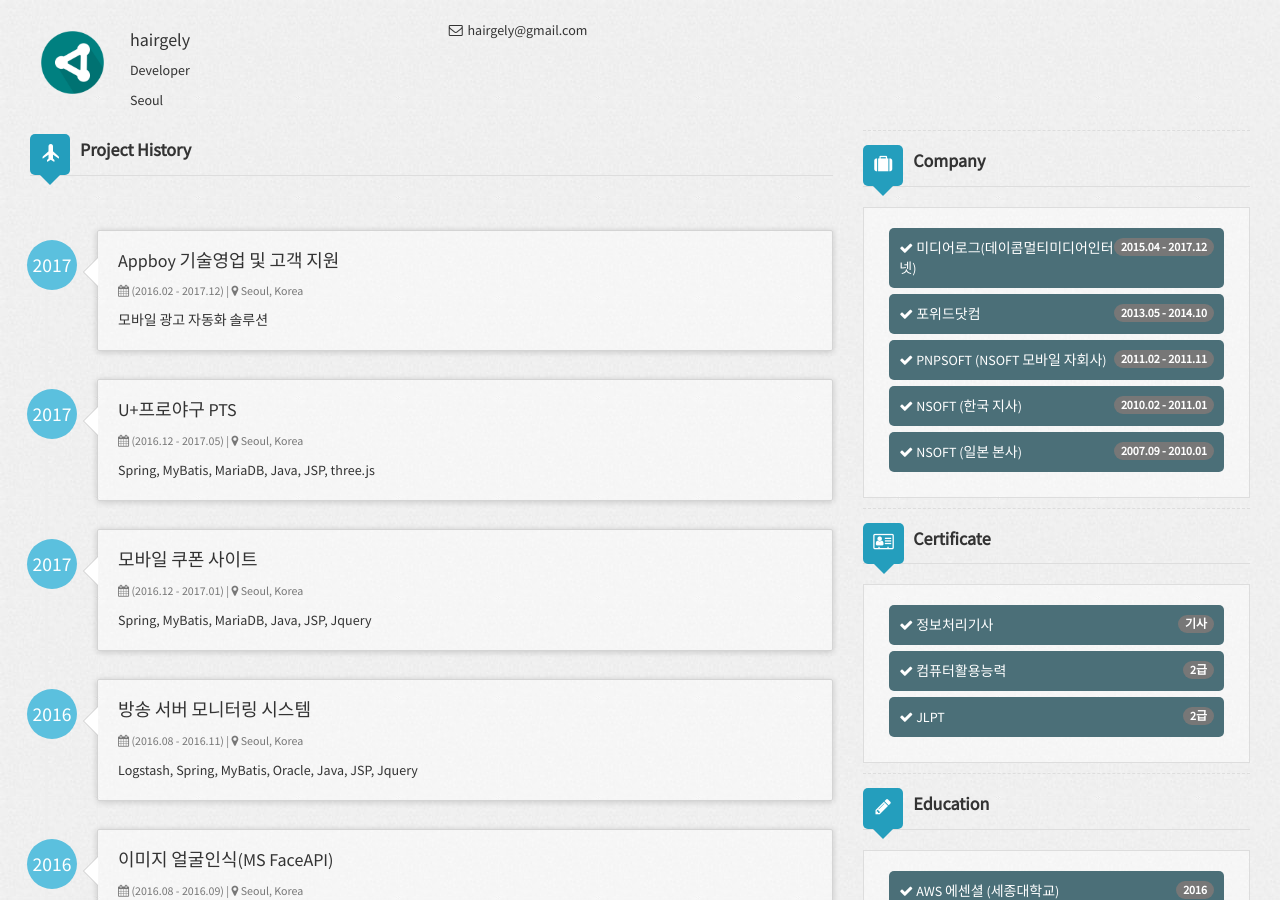
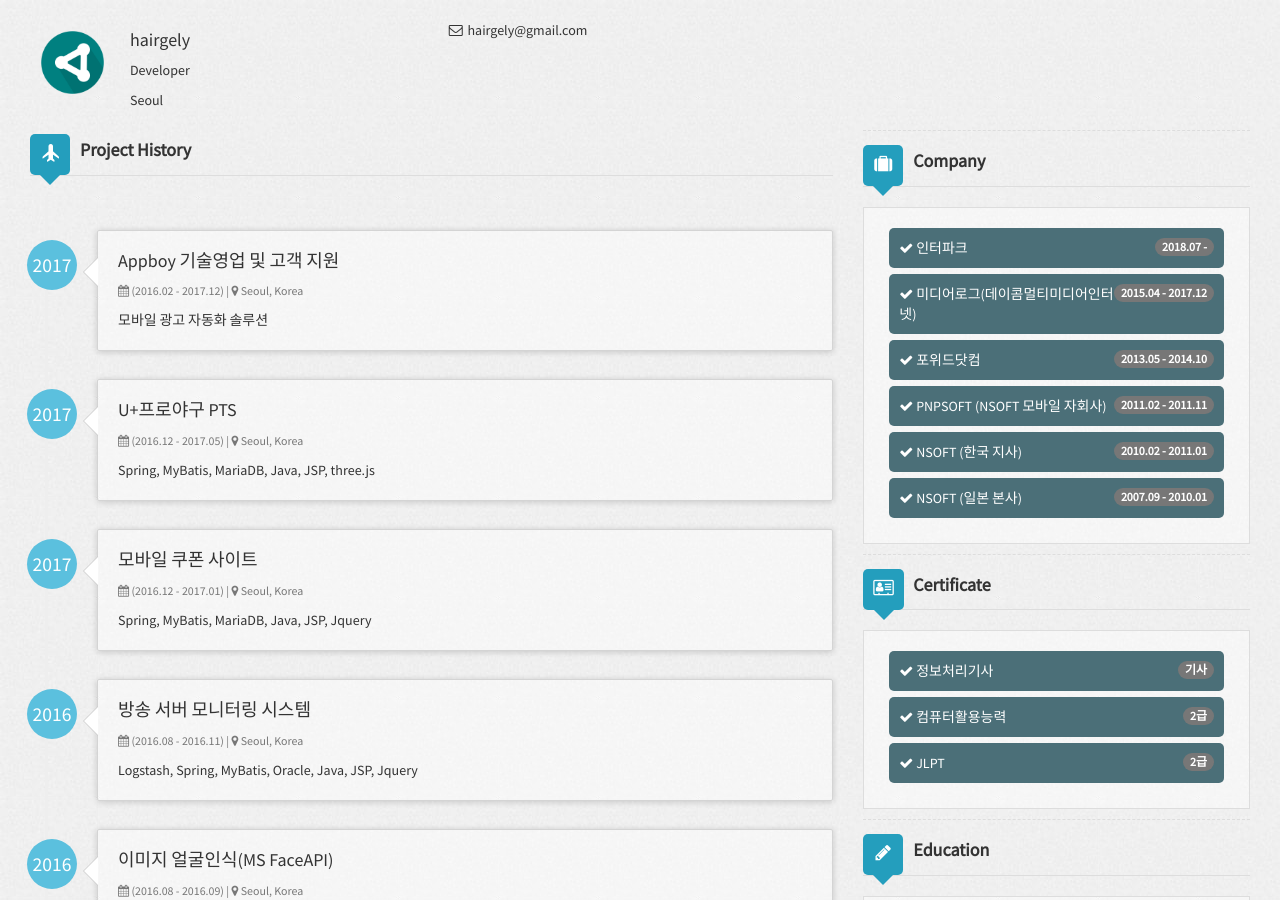
Before and after one commit to hairgely/resume, a Jekyll site: the page built from index.html, in a window 1280 px wide and 900 px high. Built offline with Jekyll 4.4.1, drawn with Linux system fonts in a browser that asks for light colours; nearby versions of some CDN libraries.

```diff
--- a/_config.yml
+++ b/_config.yml
@@ -230,18 +230,21 @@ author:
 #      proficiency: Limit
   companyHistory:
     - company1:
+      name: 인터파크
+      proficiency: 2018.07 -
+    - company2:
       name: 미디어로그(데이콤멀티미디어인터넷)
       proficiency: 2015.04 - 2017.12
-    - company2:
+    - company3:
       name: 포위드닷컴
       proficiency: 2013.05 - 2014.10
-    - company3:
+    - company4:
       name: PNPSOFT (NSOFT 모바일 자회사)
       proficiency: 2011.02 - 2011.11
-    - company4:
+    - company5:
       name: NSOFT (한국 지사)
       proficiency: 2010.02 - 2011.01
-    - company5:
+    - company6:
       name: NSOFT (일본 본사)
       proficiency: 2007.09 - 2010.01
   certificates:
```
